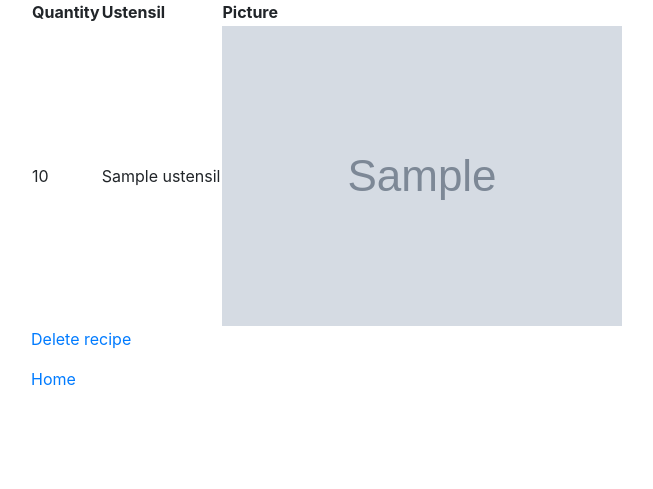
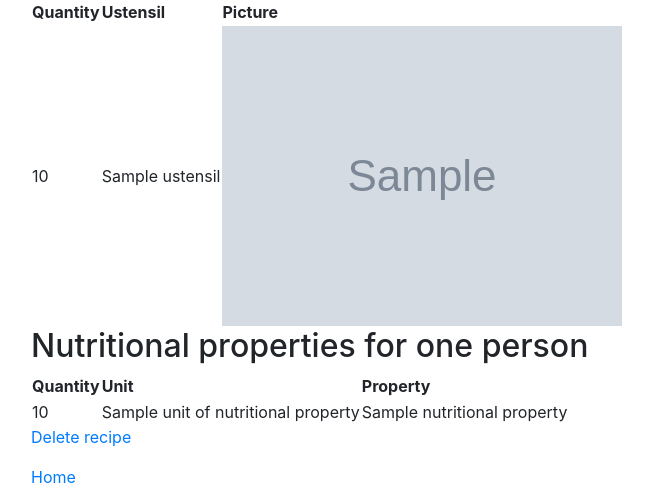
Before and after one commit to anth2o/tooskie, a Django app: template tooskie/templates/recipe/recipe_detail.html in a window 1280 px wide. Shown: the part 1339-1828 px from the top of the page, without its empty margins (54-707 px from the left). Before the commit the page ends 1724 px from the top, so only its background shows below. Run offline with Django 3.2, Linux system fonts and the light colour scheme; the template is opened without the code that fills it: most values are stand-ins (such as "Sample title", 1, 10 or a date in 2020); grey boxes marked "Sample" are stand-in pictures; some libraries are stand-ins or nearby versions.

Commit message:
Add nutritional properties in recipe detail

```diff
--- a/tooskie/recipe/forms.py
+++ b/tooskie/recipe/forms.py
@@ -45,7 +45,7 @@ IngredientsFormset = formset_factory(
 
 
 class NutritionalPropertiesForm(forms.Form):
-    quantity = forms.IntegerField(required=True, label=_('Amount'))
+    quantity = forms.IntegerField(required=True, label=_('Amount for one person'))
     unit = forms.ModelChoiceField(required=True, queryset=Unit.objects.filter(
         for_nutritional_properties=True).order_by('name', 'name_fr'))
     nutritional_property = forms.ModelChoiceField(
--- a/tooskie/recipe/models.py
+++ b/tooskie/recipe/models.py
@@ -191,7 +191,7 @@ class RecipeHasNutritionalProperty(NameModel):
     quantity = models.PositiveIntegerField()
 
     # Relations
-    recipe = models.ForeignKey('Recipe', on_delete=models.CASCADE)
+    recipe = models.ForeignKey('Recipe', on_delete=models.CASCADE, related_name='nutritional_properties')
     nutritional_property = models.ForeignKey('NutritionalProperty', on_delete=models.CASCADE)
     unit_of_nutritional_property = models.ForeignKey('Unit', on_delete=models.CASCADE)
 
--- a/tooskie/templates/recipe/recipe_detail.html
+++ b/tooskie/templates/recipe/recipe_detail.html
@@ -155,6 +155,35 @@
 
   {% endif %}
 
+  <h2>Nutritional properties for one person</h2>
+
+  {% if recipe.nutritional_properties.all %}
+
+    <table>
+      <thead>
+        <tr>
+          <th>Quantity</th>
+          <th>Unit</th>
+          <th>Property</th>
+        </tr>
+      </thead>
+      <tbody>
+        {% for nutritional_property in recipe.nutritional_properties.all %}
+          <tr>
+            <td>{{ nutritional_property.quantity }}</td>
+            <td>{{ nutritional_property.unit_of_nutritional_property.name }}</td>
+            <td>{{ nutritional_property.nutritional_property.name }}</td>
+          </tr>
+        {% endfor %}
+      </tbody>
+    </table>
+
+  {% else %}
+
+    <p>This recipe has no nutritional properties.</p>
+
+  {% endif %}
+
   <p>
     <a href="{% url 'recipe:recipe_delete' recipe.id %}">Delete recipe</a>
   </p>
--- a/tooskie/templates/recipe/recipe_update_nutri.html
+++ b/tooskie/templates/recipe/recipe_update_nutri.html
@@ -130,7 +130,7 @@
     <p><a id="add" href="#">Add another item</a></p>
 
     <p>
-      <input type="submit" value="Update ingredients">
+      <input type="submit" value="Update nutritional properties">
       &nbsp; &nbsp;
       <a href="{{ recipe.get_absolute_url  }}">Cancel</a>
     </p>
```
